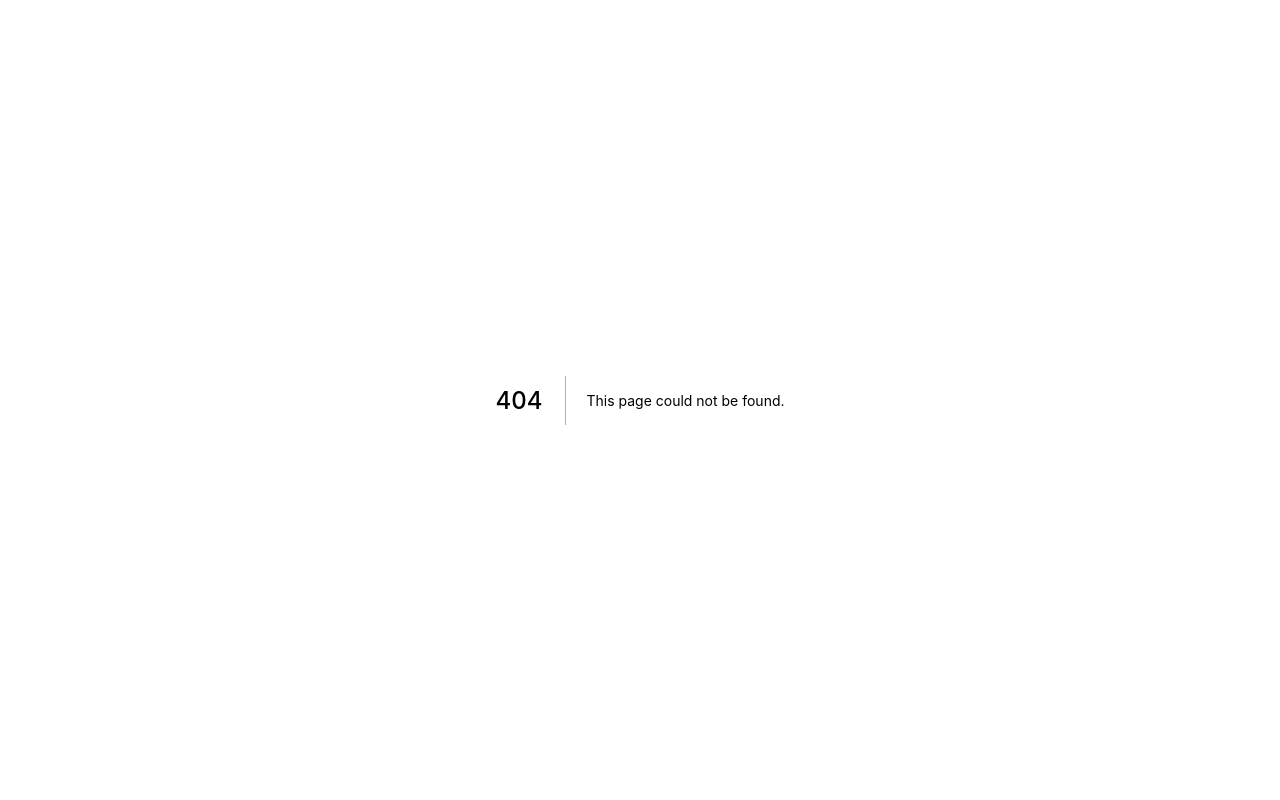
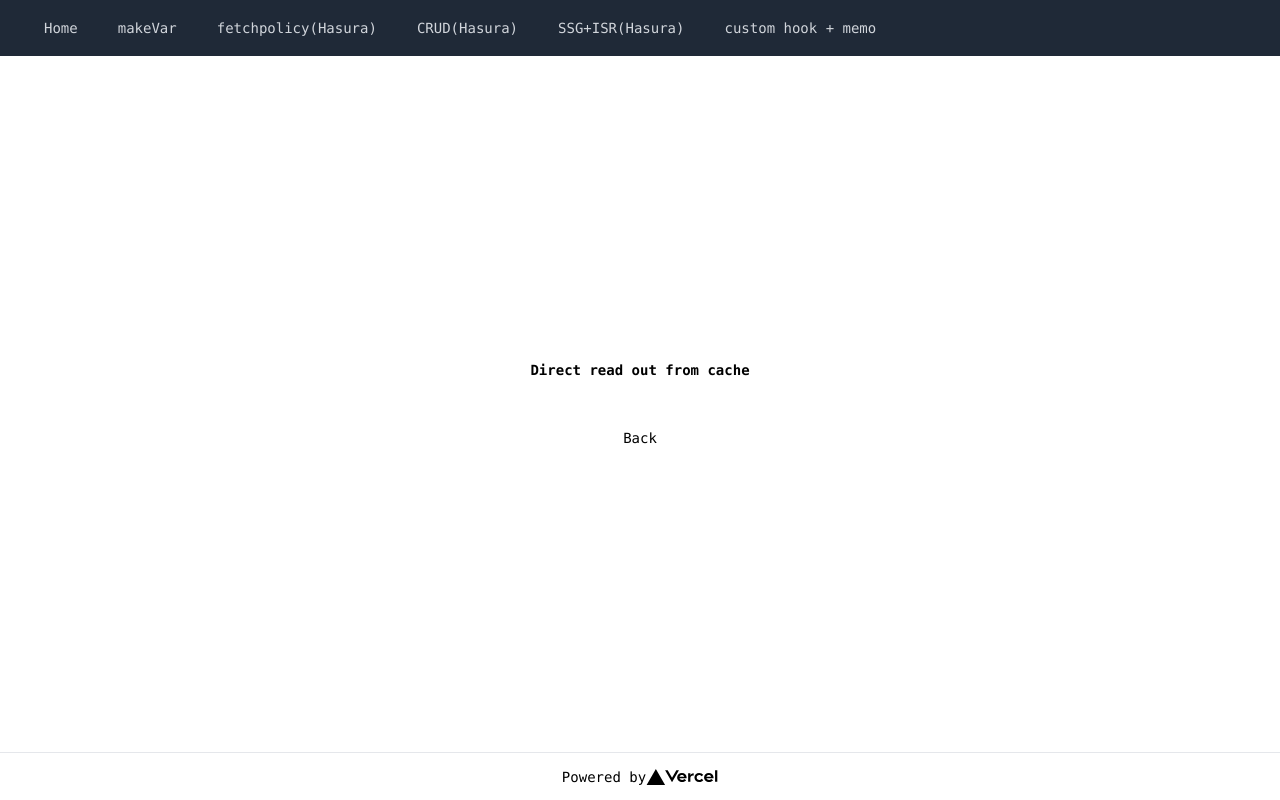
Before and after one commit to famasoon/kiso-hasura, a Next.js app: page /hasura-sub in a window 1280 px wide. Before the commit this address had no page. Built offline with nearby package versions, Linux system fonts and the light colour scheme.

Commit message:
キャッシュにアクセスできるように変更

```diff
--- a/pages/hasura-main.tsx
+++ b/pages/hasura-main.tsx
@@ -6,7 +6,9 @@
 import { Layout } from '../components/Layout'
 
 const FetchMain: VFC = () => {
-  const { data, error } = useQuery<GetUsersQuery>(GET_USERS)
+  const { data, error } = useQuery<GetUsersQuery>(GET_USERS, {
+    fetchPolicy: 'network-only',
+  })
   if (error)
     return (
       <Layout title="Hasura fetchPolicy">
--- /dev/null
+++ b/pages/hasura-sub.tsx
@@ -0,0 +1,27 @@
+import { VFC } from 'react'
+import Link from 'next/link'
+import { useQuery } from '@apollo/client'
+import { GET_USERS, GET_USERS_LOCAL } from '../queries/queries'
+import { GetUsersQuery } from '../types/generated/graphql'
+import { Layout } from '../components/Layout'
+
+const FetchSub: VFC = () => {
+  const { data } = useQuery<GetUsersQuery>(GET_USERS_LOCAL)
+  return (
+    <Layout title="Hasura fetchPolicy read cache">
+      <p className="mb-6 font-bold">Direct read out from cache</p>
+      {data?.users.map((user) => {
+        return (
+          <p className="my-1" key={user.id}>
+            {user.name}
+          </p>
+        )
+      })}
+      <Link href="/hasura-main">
+        <a className="mt-6">Back</a>
+      </Link>
+    </Layout>
+  )
+}
+
+export default FetchSub
```
